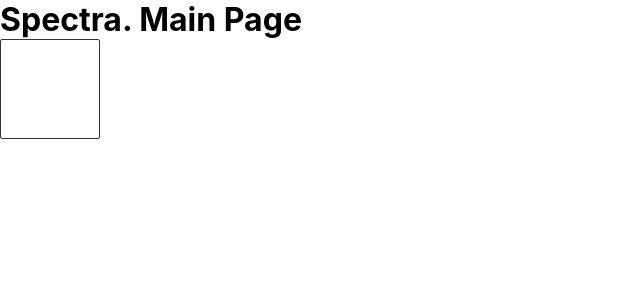
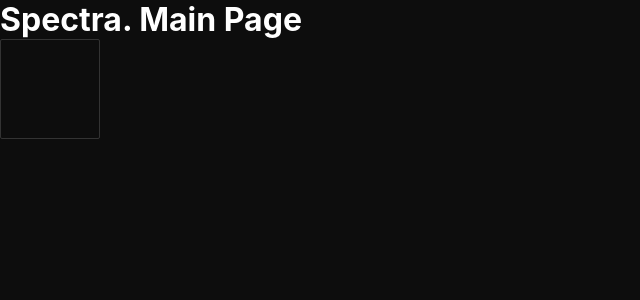
Before and after one commit to dreamteam-2025/Spectra, a Next.js app: page / in a window 1280 px wide. Shown: the top 300 px of the page, without its empty margins (0-640 px from the left). Built offline with nearby package versions, Linux system fonts and the light colour scheme.

Commit message:
Fixup: fonts, app background-color

```diff
--- a/src/app/globals.scss
+++ b/src/app/globals.scss
@@ -18,4 +18,10 @@ select {
 
 body {
   font-family: "Inter", sans-serif;
+  background-color: var(--dark-700);
+  color: var(--light-100);
 }
+
+a {
+  color: var(--accent-300);
+}
```
